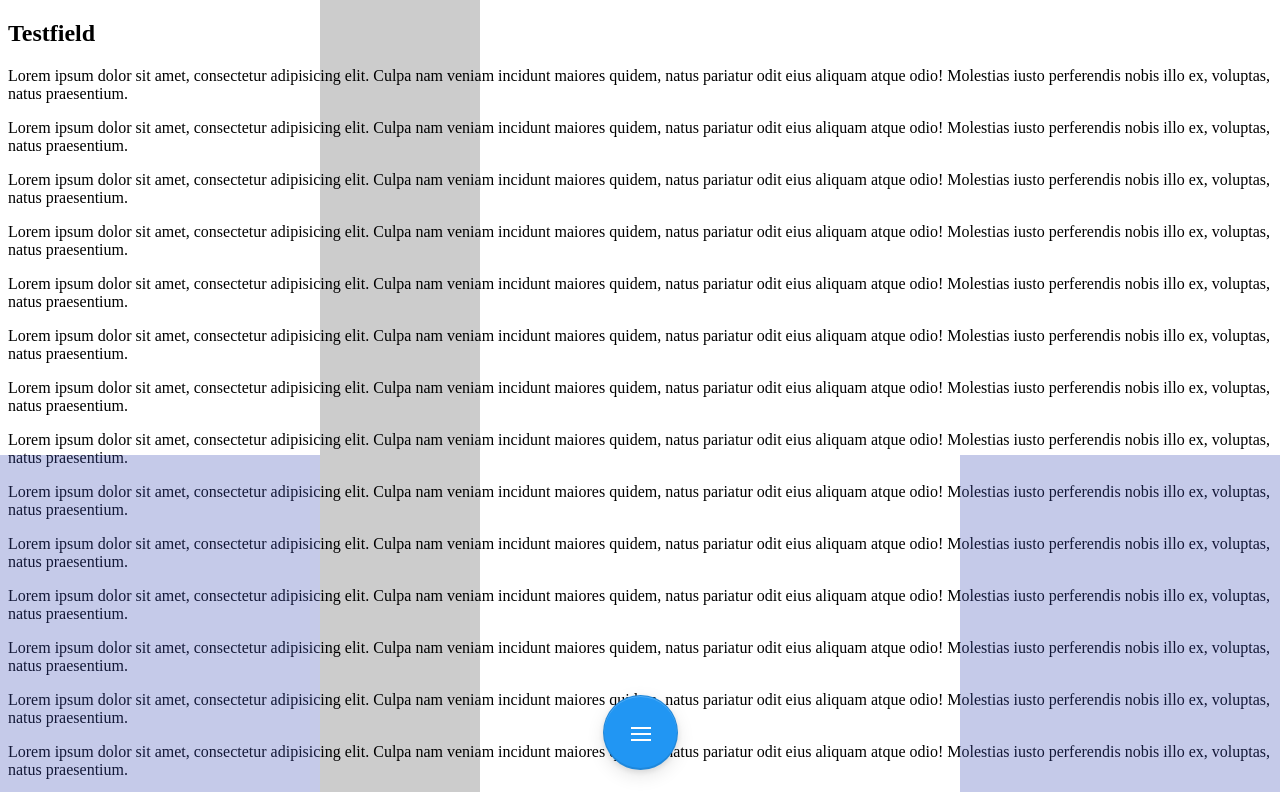
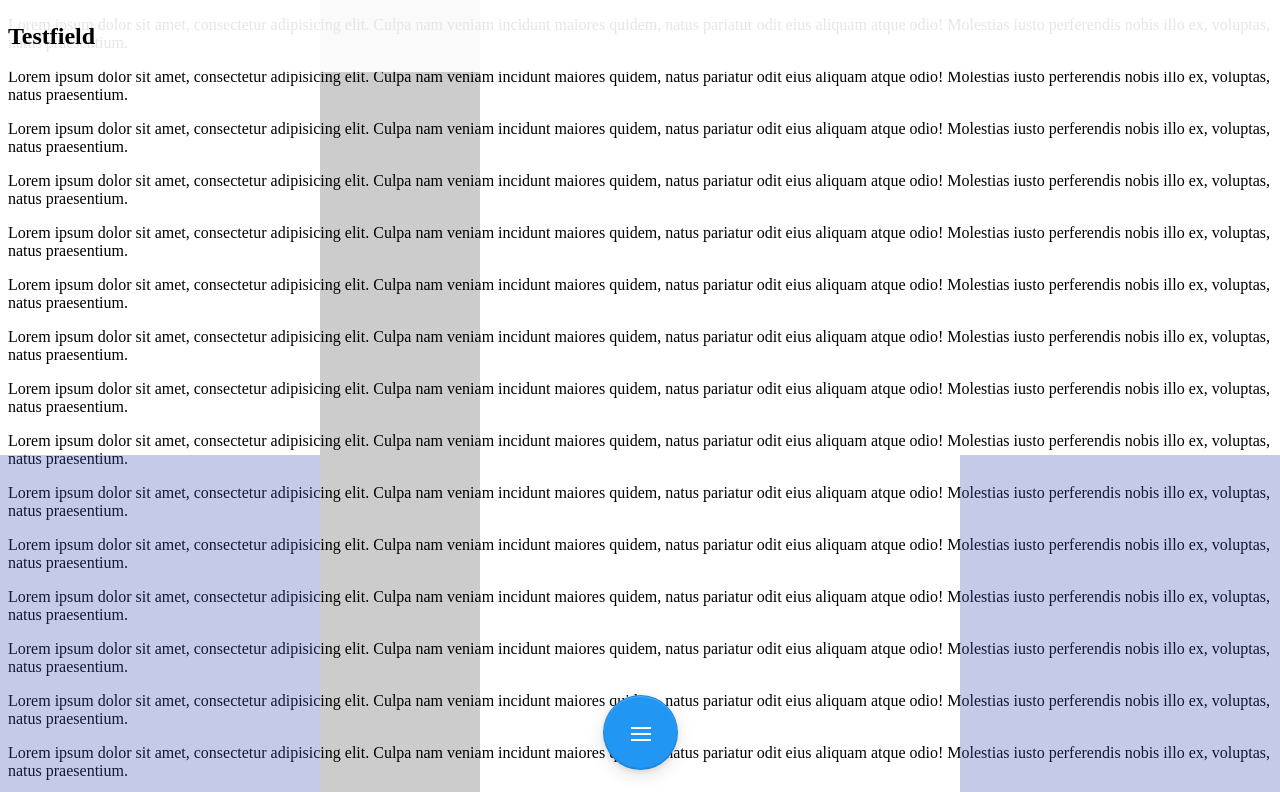
Before and after one commit to donlion/UXHand.js, a website: page index.html in a window 1280 px wide. Shown: the top 792 px of the page. Drawn offline with Linux system fonts and the light colour scheme.

Commit message:
h2 fixed

```diff
--- a/style.css
+++ b/style.css
@@ -80,3 +80,13 @@ button span:before {
 button span:after {
 	top : 6px;
 }
+
+h2 {
+	position: fixed;
+  background-color: rgba(255,255,255,0.9);
+  width: 100%;
+  z-index: 2000;
+  top: 0;
+  margin: 0;
+  line-height: 3;
+}
```
